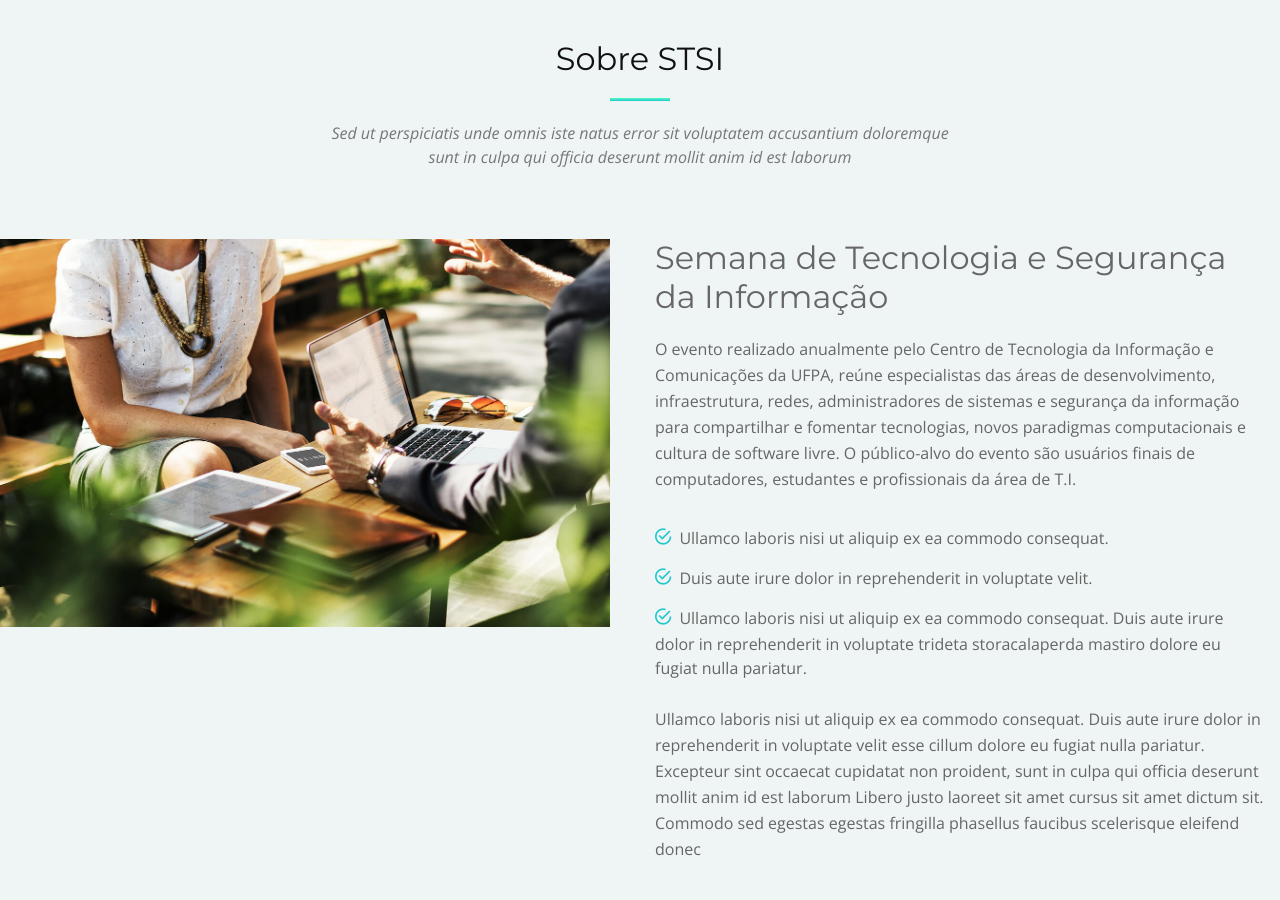
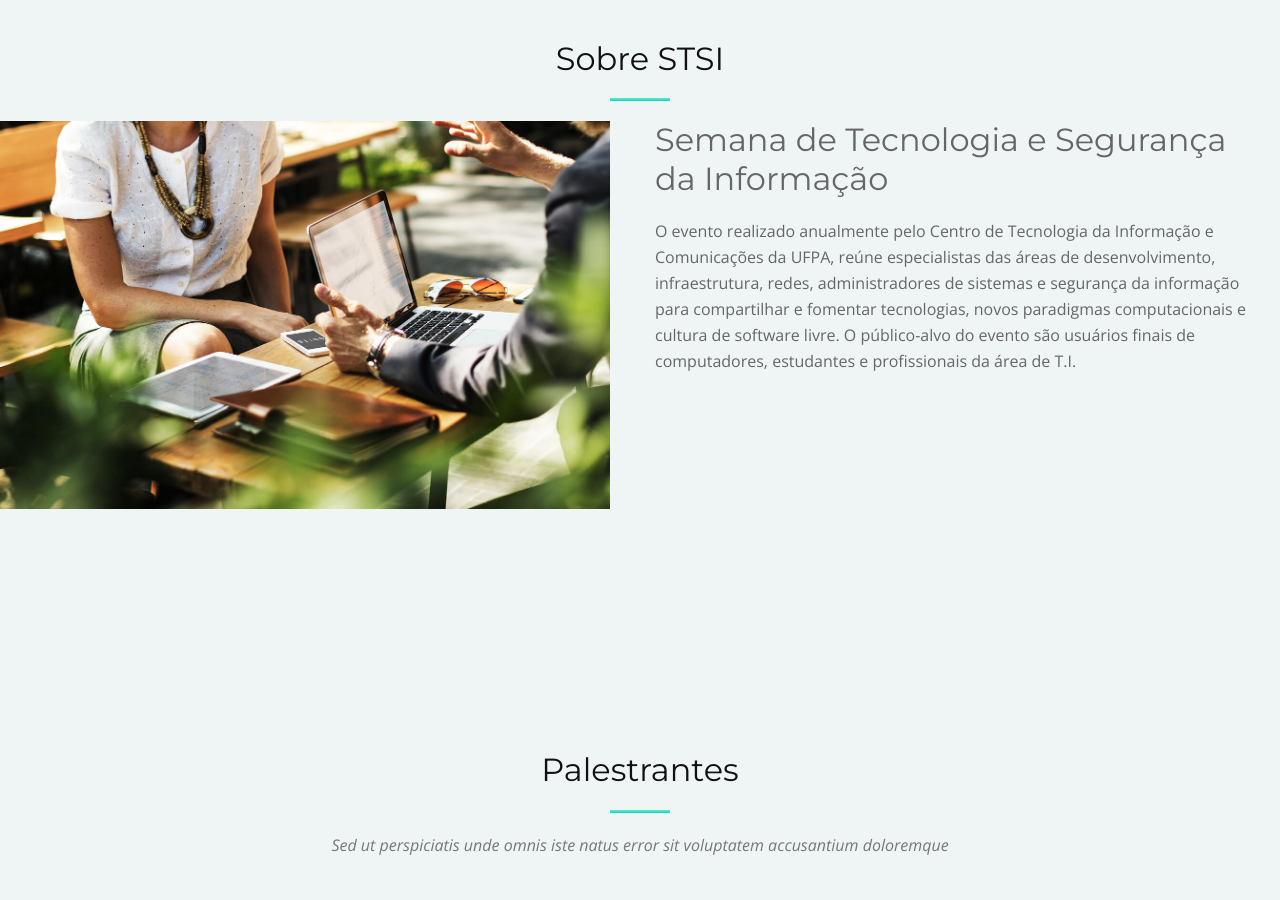
Before and after one commit to cedon11/stsi2018, a plain HTML site: page index.html in a window 1280 px wide. Shown: the part 820-1720 px from the top of the page. Drawn offline with nearby package versions, Linux system fonts and the light colour scheme; files whose address does not match are found by name.

Commit message:
Modificando sobre stsi

```diff
--- a/index.html
+++ b/index.html
@@ -106,10 +106,10 @@ Os minicursos também estão bastante atrativos tanto para desenvolvedores, quan
         <div class="section-header">
           <h3 class="section-title">Sobre STSI</h3>
           <span class="section-divider"></span>
-          <p class="section-description">
+          <!--<p class="section-description">
             Sed ut perspiciatis unde omnis iste natus error sit voluptatem accusantium doloremque<br>
             sunt in culpa qui officia deserunt mollit anim id est laborum
-          </p>
+          </p>-->
         </div>
 
         <div class="row">
@@ -128,7 +128,7 @@ Os minicursos também estão bastante atrativos tanto para desenvolvedores, quan
                  estudantes e profissionais da área de T.I.
             </p>
 
-            <ul>
+            <!--<ul>
               <li><i class="ion-android-checkmark-circle"></i> Ullamco laboris nisi ut aliquip ex ea commodo consequat.</li>
               <li><i class="ion-android-checkmark-circle"></i> Duis aute irure dolor in reprehenderit in voluptate velit.</li>
               <li><i class="ion-android-checkmark-circle"></i> Ullamco laboris nisi ut aliquip ex ea commodo consequat. Duis aute irure dolor in reprehenderit in voluptate trideta storacalaperda mastiro dolore eu fugiat nulla pariatur.</li>
@@ -136,7 +136,7 @@ Os minicursos também estão bastante atrativos tanto para desenvolvedores, quan
 
             <p>
               Ullamco laboris nisi ut aliquip ex ea commodo consequat. Duis aute irure dolor in reprehenderit in voluptate velit esse cillum dolore eu fugiat nulla pariatur. Excepteur sint occaecat cupidatat non proident, sunt in culpa qui officia deserunt mollit anim id est laborum Libero justo laoreet sit amet cursus sit amet dictum sit. Commodo sed egestas egestas fringilla phasellus faucibus scelerisque eleifend donec
-            </p>
+            </p>-->
           </div>
         </div>
 
```
